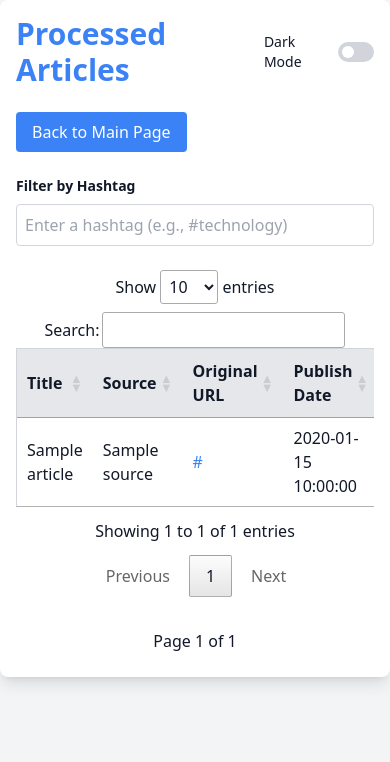
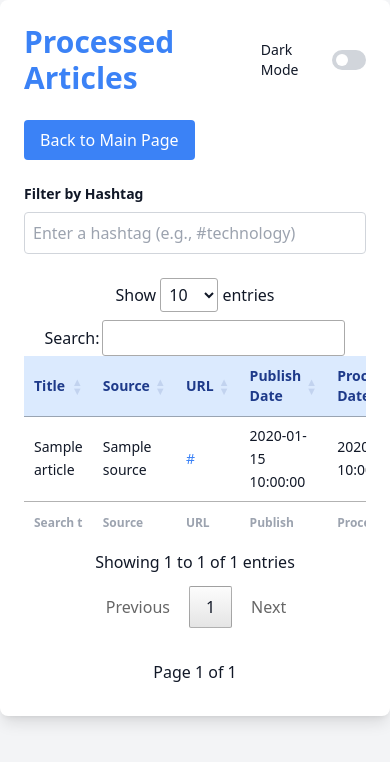
Before and after one commit to mhaw/speakloudaudio_cloud, a Flask app: template app/templates/processed_articles.html in a window 390 px wide. Shown: the top 762 px of the page. Run offline with Flask 2, Linux system fonts and the light colour scheme; the template is opened without the code that fills it: most values are stand-ins (such as "Sample title", 1, 10 or a date in 2020); parts of the project's set-up code (start-up, migrations or seed data) failed here and were passed over; some libraries are stand-ins or nearby versions.

Commit message:
💄 UI overhaul: improved readability, responsiveness, and filtering on processed_articles page

```diff
--- a/app/templates/processed_articles.html
+++ b/app/templates/processed_articles.html
@@ -12,7 +12,7 @@
 </head>
 
 <body class="bg-gray-100 text-gray-900 dark:bg-gray-900 dark:text-gray-100">
-    <div class="container mx-auto p-4 bg-white dark:bg-gray-800 rounded-lg shadow-lg">
+  <div class="container mx-auto p-6 bg-white dark:bg-gray-800 rounded-lg shadow-lg max-w-screen-xl">
     <header class="mb-6 flex justify-between items-center">
       <h1 class="text-3xl font-bold text-blue-500 dark:text-blue-400">Processed Articles</h1>
       <div class="flex items-center">
@@ -35,71 +35,83 @@
         class="w-full p-2 mt-2 border border-gray-300 rounded focus:outline-none focus:border-blue-500 dark:border-gray-600 dark:bg-gray-700 dark:text-white">
     </div>
 
-        <!-- Articles Table -->
+    <!-- Table Container -->
     <div class="overflow-x-auto">
-            <table id="articles-table" class="min-w-full bg-white border border-gray-300 dark:bg-gray-800">
+      <table id="articles-table" class="min-w-full bg-white dark:bg-gray-800 text-sm">
         <thead>
-                    <tr class="bg-gray-200 dark:bg-gray-700">
-                        <th class="p-3 text-left">Title</th>
+          <tr class="bg-blue-100 dark:bg-blue-800 text-blue-900 dark:text-blue-100">
+            <th class="p-3 text-left whitespace-nowrap">Title</th>
             <th class="p-3 text-left">Source</th>
-                        <th class="p-3 text-left">Original URL</th>
+            <th class="p-3 text-left">URL</th>
             <th class="p-3 text-left">Publish Date</th>
             <th class="p-3 text-left">Processed Date</th>
             <th class="p-3 text-left">Hashtags</th>
-                        <th class="p-3 text-left">Listen Count</th>
+            <th class="p-3 text-left">Listens</th>
             <th class="p-3 text-left">Voice</th>
             <th class="p-3 text-left">Actions</th>
           </tr>
         </thead>
+        <tfoot>
+          <tr>
+            <th><input type="text" class="w-full text-xs" placeholder="Search title" /></th>
+            <th><input type="text" class="w-full text-xs" placeholder="Source" /></th>
+            <th><input type="text" class="w-full text-xs" placeholder="URL" /></th>
+            <th><input type="text" class="w-full text-xs" placeholder="Publish" /></th>
+            <th><input type="text" class="w-full text-xs" placeholder="Processed" /></th>
+            <th><input type="text" class="w-full text-xs" placeholder="Hashtags" /></th>
+            <th><input type="text" class="w-full text-xs" placeholder="Listens" /></th>
+            <th><input type="text" class="w-full text-xs" placeholder="Voice" /></th>
+            <th></th>
+          </tr>
+        </tfoot>
         <tbody>
           {% if articles %}
             {% for article in articles %}
-                            <tr class="border-b hover:bg-gray-100 dark:hover:bg-gray-700">
-                                <td class="p-3">{{ article.title or "N/A" }}</td>
-                                <td class="p-3">{{ article.source or "Unknown Source" }}</td>
-                                <td class="p-3">
-                                    <a href="{{ article.url }}" target="_blank" rel="noopener noreferrer" class="text-blue-500 hover:underline dark:text-blue-400">{{ article.url }}</a>
+              <tr class="border-b even:bg-gray-50 dark:even:bg-gray-700 text-sm leading-relaxed">
+                <td class="p-4 whitespace-normal break-words">{{ article.title or "N/A" }}</td>
+                <td class="p-4">{{ article.source or "Unknown" }}</td>
+                <td class="p-4 truncate max-w-[200px]">
+                  <a href="{{ article.url }}" target="_blank" class="text-blue-500 hover:underline dark:text-blue-400">{{ article.url }}</a>
                 </td>
-                                <td class="p-3">{{ article.publish_date or "N/A" }}</td>
-                                <td class="p-3">{{ article.processed_date or "N/A" }}</td>
-                                <td class="p-3">
+                <td class="p-4">{{ article.publish_date or "N/A" }}</td>
+                <td class="p-4">{{ article.processed_date or "N/A" }}</td>
+                <td class="p-4">
                   {% if article.hashtags %}
-                                        <div class="flex flex-wrap gap-2">
-                                            {% for hashtag in article.hashtags %}
-                                                <span data-hashtag="{{ hashtag }}" class="cursor-pointer px-2 py-1 bg-gray-200 dark:bg-gray-700 text-gray-900 dark:text-gray-100 rounded-lg text-sm hashtag-filter-item">
-                                                    #{{ hashtag }}
+                    <div class="flex flex-wrap gap-1">
+                      {% for tag in article.hashtags %}
+                        <span data-hashtag="{{ tag }}" class="cursor-pointer px-2 py-1 bg-blue-200 dark:bg-blue-700 text-blue-900 dark:text-blue-100 rounded-full text-xs hashtag-filter-item">
+                          #{{ tag }}
                         </span>
                       {% endfor %}
                     </div>
                   {% else %}
-                                        <span class="text-gray-500 dark:text-gray-400">No Hashtags</span>
+                    <span class="text-gray-400">None</span>
                   {% endif %}
                 </td>
-                                <td class="p-3">{{ article.listen_count or 0 }}</td>
-                                <td class="p-3">{{ article.voice_name or "Default" }}</td>
-                                <td class="p-3 flex space-x-2">
+                <td class="p-4 text-center">{{ article.listen_count or 0 }}</td>
+                <td class="p-4 text-center">{{ article.voice_name or "Default" }}</td>
+                <td class="p-4 space-x-2">
                   {% if article.id %}
-                                        <a href="{{ url_for('main.article_detail', article_id=article.id) }}" class="text-blue-500 font-bold hover:underline dark:text-blue-400">View</a>
+                    <a href="{{ url_for('main.article_detail', article_id=article.id) }}" class="text-blue-600 dark:text-blue-400 font-medium hover:underline">View</a>
                     <form action="{{ url_for('main.delete_article', article_id=article.id) }}" method="POST" class="inline">
-                                            <button type="submit" class="text-red-500 font-bold hover:underline">Delete</button>
+                      <button type="submit" class="text-red-500 hover:underline font-medium">Delete</button>
                     </form>
                   {% else %}
-                                        <span class="text-gray-500 dark:text-gray-400">No Actions Available</span>
+                    <span class="text-gray-400">N/A</span>
                   {% endif %}
                 </td>
               </tr>
             {% endfor %}
           {% else %}
             <tr>
-                            <td colspan="9" class="p-3 text-center">No articles have been processed yet. Please upload an article to generate audio.</td>
+              <td colspan="9" class="p-4 text-center">No articles found. Try uploading one!</td>
             </tr>
           {% endif %}
         </tbody>
       </table>
     </div>
 
-        <!-- Pagination Controls -->
-        <div class="flex flex-wrap justify-center mt-6 space-x-2">
+    <div class="flex justify-center mt-6 space-x-2">
       {% if page > 1 %}
         <a href="{{ url_for('main.processed_articles', page=page-1) }}" class="px-4 py-2 bg-blue-500 text-white rounded hover:bg-blue-600 dark:bg-blue-700 dark:hover:bg-blue-600">Previous</a>
       {% endif %}
@@ -112,40 +124,42 @@
 
   <script>
     const darkModeToggle = document.getElementById("dark-mode-toggle");
-
     if (localStorage.getItem("dark-mode") === "true") {
       document.documentElement.classList.add("dark");
       darkModeToggle.checked = true;
     }
-
     document.addEventListener("DOMContentLoaded", () => {
       const isDarkMode = localStorage.getItem("dark-mode") === "true";
       if (isDarkMode) document.documentElement.classList.add("dark");
       darkModeToggle.checked = isDarkMode;
-
       darkModeToggle.addEventListener("change", () => {
         document.documentElement.classList.toggle("dark", darkModeToggle.checked);
         localStorage.setItem("dark-mode", darkModeToggle.checked);
       });
-        });
 
-        $(document).ready(function () {
       const table = $('#articles-table').DataTable({
         paging: true,
         info: true,
+        responsive: true,
         order: [[4, "desc"]],
-                columnDefs: [{ orderable: false, targets: [5, 6, 7, 8] }]
+        columnDefs: [{ orderable: false, targets: [5, 6, 8] }]
       });
 
-            const filterInput = $('#hashtag-filter');
-            $('.hashtag-filter-item').on('click', function () {
-                const hashtag = $(this).data('hashtag');
-                filterInput.val(`#${hashtag}`);
-                table.search(`#${hashtag}`).draw();
+      $('#articles-table tfoot th').each(function () {
+        $(this).find('input').on('keyup change clear', function () {
+          const columnIndex = $(this).parent().index();
+          table.column(columnIndex).search(this.value).draw();
+        });
       });
 
-            filterInput.on('input', function () {
+      $('#hashtag-filter').on('input', function () {
         table.search(this.value).draw();
+      });
+
+      $('.hashtag-filter-item').on('click', function () {
+        const tag = $(this).data('hashtag');
+        $('#hashtag-filter').val(`#${tag}`);
+        table.search(`#${tag}`).draw();
       });
     });
   </script>
```
Lines whose indentation alone changed are shown as unchanged.
